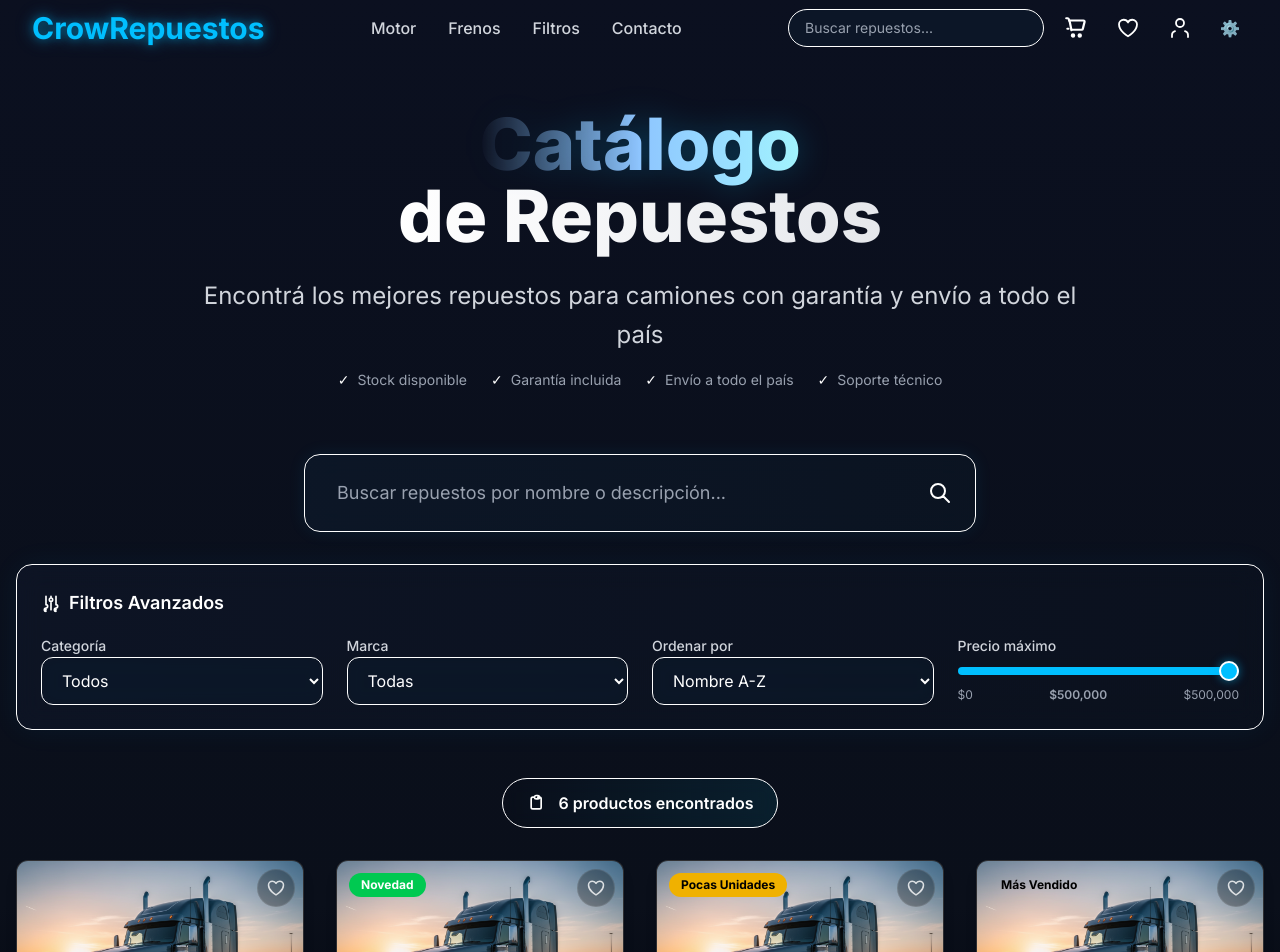
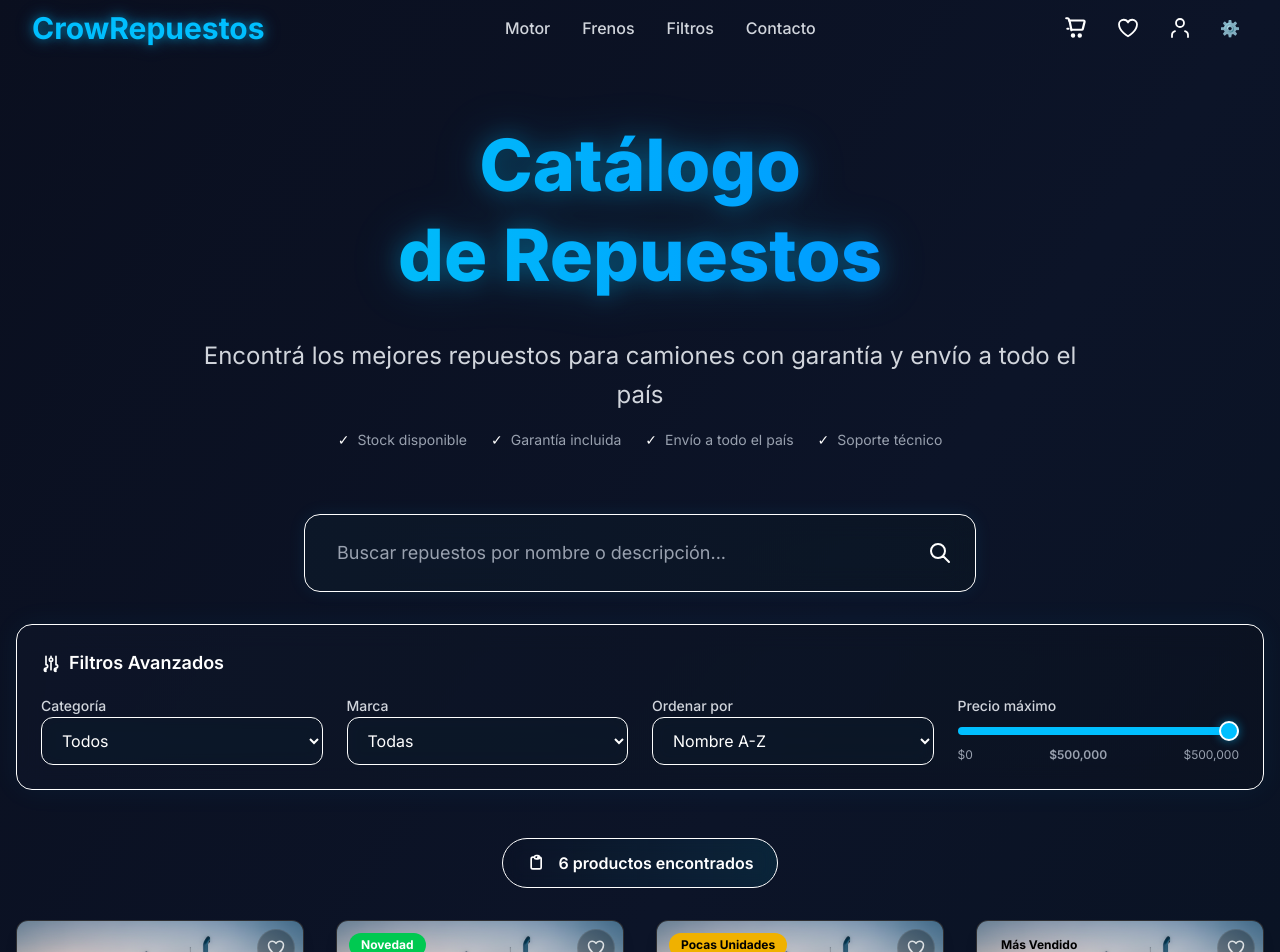
Before and after one commit to lautigit1/Crow, a Next.js app: page /products in a window 1280 px wide. Shown: the part 20-972 px from the top of the page. Built offline with nearby package versions, Linux system fonts and the light colour scheme.

Commit message:
Subo catalogo cambiado :)

```diff
--- a/app/components/layout/Navbar.tsx
+++ b/app/components/layout/Navbar.tsx
@@ -4,6 +4,7 @@
 import { useState, useEffect, useRef, useCallback } from 'react'
 import { motion } from 'framer-motion'
 import Link from 'next/link'
+import { usePathname } from 'next/navigation'
 import { useCart } from '../../context/CartContext'
 import { useAuth } from '../../context/AuthContext'
 import SearchResults from './SearchResults'
@@ -57,6 +58,7 @@ export default function Navbar() {
   const [scrolled, setScrolled] = useState(false)
   const { openCart } = useCart()
   const { user } = useAuth()
+  const pathname = usePathname()
   const [searchTerm, setSearchTerm] = useState('')
   const [results, setResults] = useState<Product[]>([])
   const [showResults, setShowResults] = useState(false)
@@ -64,6 +66,9 @@ export default function Navbar() {
   const searchRef = useRef<HTMLDivElement | null>(null)
   const inputRef = useRef<HTMLInputElement | null>(null)
   const [mobileSearchOpen, setMobileSearchOpen] = useState(false)
+
+  // Ocultar búsqueda en página de productos
+  const hideSearch = pathname === '/products'
 
   useEffect(() => {
     const handleScroll = () => {
@@ -170,7 +175,8 @@ export default function Navbar() {
 
         {/* Sección derecha */}
         <div className="flex items-center space-x-3">
-          {/* Búsqueda con autocompletado */}
+          {/* Búsqueda con autocompletado - Oculta en página de productos */}
+          {!hideSearch && (
             <div ref={searchRef} className="relative hidden xl:block">
             <input
               ref={inputRef}
@@ -191,8 +197,10 @@ export default function Navbar() {
               query={searchTerm}
             />
           </div>
+          )}
 
-          {/* Botón de búsqueda mobile */}
+          {/* Botón de búsqueda mobile - También oculto en página de productos */}
+          {!hideSearch && (
             <button
               className="xl:hidden p-2 rounded-lg text-white hover:bg-zinc-800/50 hover:ring-2 hover:ring-white/40"
               onClick={() => {
@@ -206,6 +214,7 @@ export default function Navbar() {
                 <path d="M21 21l-4.35-4.35" />
               </svg>
             </button>
+          )}
 
           {/* Carrito */}
             <CartIcon onClick={openCart} />
@@ -260,8 +269,8 @@ export default function Navbar() {
         </div>
       </nav>
 
-      {/* Overlay de búsqueda mobile */}
-      {mobileSearchOpen && (
+      {/* Overlay de búsqueda mobile - Solo si no estamos en productos */}
+      {mobileSearchOpen && !hideSearch && (
         <div className="fixed inset-0 z-[70] bg-black/70 backdrop-blur-sm">
           <div className="absolute inset-x-0 top-0 p-4 flex items-center gap-2">
             <div ref={searchRef} className="relative flex-1">
--- a/app/products/ClientProductsPage.tsx
+++ b/app/products/ClientProductsPage.tsx
@@ -55,12 +55,30 @@ export default function ClientProductsPage() {
   }, [searchTerm, selectedCategory, selectedBrand, priceRange, sortBy]);
 
   return (
-    <main className="relative min-h-screen text-white bg-gradient-to-b from-[#0b1020] via-[#0a0f1a] to-black">
+    <main className="relative min-h-screen text-white bg-gradient-to-br from-[#0a0f1f] via-[#0c1428] to-[#081220]">
       <div aria-hidden className="pointer-events-none absolute inset-0 -z-10 overflow-hidden">
-        <div className="absolute -top-40 -left-24 h-[44rem] w-[44rem] rounded-full blur-3xl opacity-30 bg-[radial-gradient(circle_at_center,_#00BFFF_0%,_rgba(0,191,255,0)_60%)]" />
-        <div className="absolute top-1/3 -right-40 h-[40rem] w-[40rem] rounded-full blur-3xl opacity-20 bg-[radial-gradient(circle_at_center,_#7c3aed_0%,_rgba(124,58,237,0)_60%)]" />
-        <div className="absolute bottom-[-20rem] left-1/2 -translate-x-1/2 h-[70rem] w-[70rem] opacity-10 bg-[radial-gradient(ellipse_at_center,_rgba(0,191,255,0.35),_transparent_60%)]" />
-        <div className="absolute inset-0 opacity-[0.06] bg-[linear-gradient(to_right,rgba(255,255,255,0.06)_1px,transparent_1px),linear-gradient(to_bottom,rgba(255,255,255,0.06)_1px,transparent_1px)] bg-[size:32px_32px]" />
+        {/* Orbs principales más grandes y vibrantes */}
+        <div className="absolute -top-60 -left-60 h-[70rem] w-[70rem] rounded-full blur-3xl opacity-50 bg-[radial-gradient(circle_at_center,_#00BFFF_0%,_rgba(0,191,255,0.3)_30%,_rgba(0,191,255,0.1)_60%,_transparent_100%)]" />
+        <div className="absolute top-1/4 -right-60 h-[60rem] w-[60rem] rounded-full blur-3xl opacity-40 bg-[radial-gradient(circle_at_center,_#0099FF_0%,_rgba(0,153,255,0.25)_40%,_rgba(0,153,255,0.05)_70%,_transparent_100%)]" />
+
+        {/* Orb central masivo */}
+        <div className="absolute top-1/2 left-1/2 -translate-x-1/2 -translate-y-1/2 h-[100rem] w-[100rem] rounded-full blur-3xl opacity-10 bg-[radial-gradient(ellipse_at_center,_rgba(0,191,255,0.6)_0%,_rgba(0,191,255,0.2)_30%,_rgba(0,191,255,0.05)_60%,_transparent_100%)]" />
+
+        {/* Grid pattern más sutil y elegante */}
+        <div className="absolute inset-0 opacity-[0.03] bg-[linear-gradient(to_right,rgba(0,191,255,0.2)_1px,transparent_1px),linear-gradient(to_bottom,rgba(0,191,255,0.2)_1px,transparent_1px)] bg-[size:80px_80px]" />
+
+        {/* Orbs flotantes adicionales */}
+        <div className="absolute top-10 left-1/4 h-[40rem] w-[40rem] rounded-full blur-3xl opacity-30 bg-[radial-gradient(circle_at_center,_#00CCFF_0%,_rgba(0,204,255,0.15)_50%,_transparent_80%)]" />
+        <div className="absolute bottom-20 right-1/4 h-[45rem] w-[45rem] rounded-full blur-3xl opacity-25 bg-[radial-gradient(circle_at_center,_#0088CC_0%,_rgba(0,136,204,0.12)_60%,_transparent_90%)]" />
+        <div className="absolute top-2/3 left-10 h-[35rem] w-[35rem] rounded-full blur-3xl opacity-20 bg-[radial-gradient(circle_at_center,_#00AAFF_0%,_rgba(0,170,255,0.1)_70%,_transparent_100%)]" />
+
+        {/* Líneas de conexión sutiles */}
+        <div className="absolute top-1/4 left-0 right-0 h-px bg-gradient-to-r from-transparent via-azul-electrico/10 to-transparent" />
+        <div className="absolute bottom-1/3 left-0 right-0 h-px bg-gradient-to-r from-transparent via-blue-400/8 to-transparent" />
+
+        {/* Efecto de profundidad con capas */}
+        <div className="absolute inset-0 bg-gradient-to-t from-black/20 via-transparent to-transparent" />
+        <div className="absolute inset-0 bg-[radial-gradient(ellipse_at_top,_transparent_0%,_rgba(0,0,0,0.1)_100%)]" />
       </div>
 
       <div className="container mx-auto px-4 pt-32 pb-8">
@@ -68,10 +86,9 @@ export default function ClientProductsPage() {
           <div className="absolute inset-0 -z-10">
             <div className="absolute top-1/2 left-1/2 -translate-x-1/2 -translate-y-1/2 w-96 h-96 bg-azul-electrico/5 rounded-full blur-3xl"></div>
           </div>
-          <motion.h1 initial={{ opacity: 0, scale: 0.9 }} animate={{ opacity: 1, scale: 1 }} transition={{ duration: 0.8, delay: 0.2 }} className="text-5xl lg:text-7xl font-extrabold mb-6 relative">
-            <span className="bg-gradient-to-r from-azul-electrico via-blue-300 to-cyan-200 bg-clip-text text-transparent drop-shadow-[0_0_15px_rgba(0,191,255,0.25)]">Catálogo</span>
-            <br />
-            <span className="bg-gradient-to-r from-white via-gray-100 to-gray-200 bg-clip-text text-transparent">de Repuestos</span>
+          <motion.h1 initial={{ opacity: 0, scale: 0.9 }} animate={{ opacity: 1, scale: 1 }} transition={{ duration: 0.8, delay: 0.2 }} className="text-5xl lg:text-7xl font-extrabold mb-6 relative px-6 py-3 leading-tight bg-clip-text text-transparent bg-gradient-to-r from-cyan-400 via-blue-500 to-azul-electrico animate-gradient electric-glow" style={{ backgroundSize: '200% auto' }}>
+            <span className="block pb-1">Catálogo</span>
+            <span className="block -mt-1">de Repuestos</span>
           </motion.h1>
           <motion.div initial={{ opacity: 0, y: 20 }} animate={{ opacity: 1, y: 0 }} transition={{ duration: 0.8, delay: 0.4 }} className="max-w-4xl mx-auto">
             <p className="text-xl lg:text-2xl text-gray-300 mb-4 leading-relaxed">Encontrá los mejores repuestos para camiones con garantía y envío a todo el país</p>
```
Lines whose indentation alone changed are shown as unchanged.
